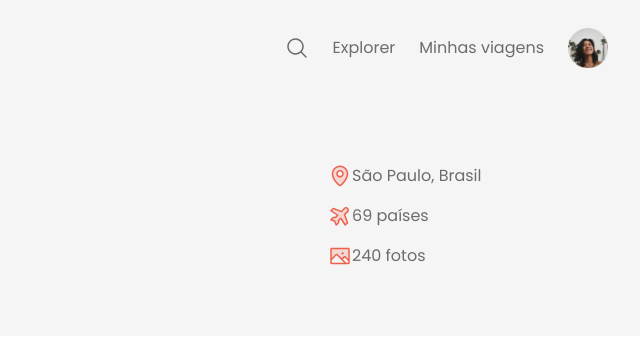
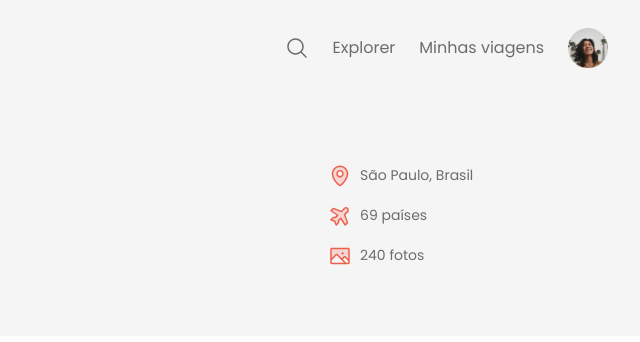
Before and after one commit to daigawa/viagens, a plain HTML site: page index.html in a window 1280 px wide. Shown: the full height of the page, 640-1280 px from the left. Drawn offline with Linux system fonts and the light colour scheme.

Commit message:
header change

```diff
--- a/styles/header.css
+++ b/styles/header.css
@@ -1,5 +1,7 @@
 header {
   padding-block: 32px;
+
+  font: var(--text-md)
 }
 
 header .container {
@@ -23,10 +25,6 @@ max-width: 384px;
   margin-bottom: 8px;
 }
 
-#profile p {
-  font: var(--text-md);
-}
-
 #info {
   list-style: none;
 
@@ -40,5 +38,5 @@ max-width: 384px;
 #info li {
   display: flex;
   align-items: center;
-  gap: : 8px;
+  gap: 8px;
 }
```
